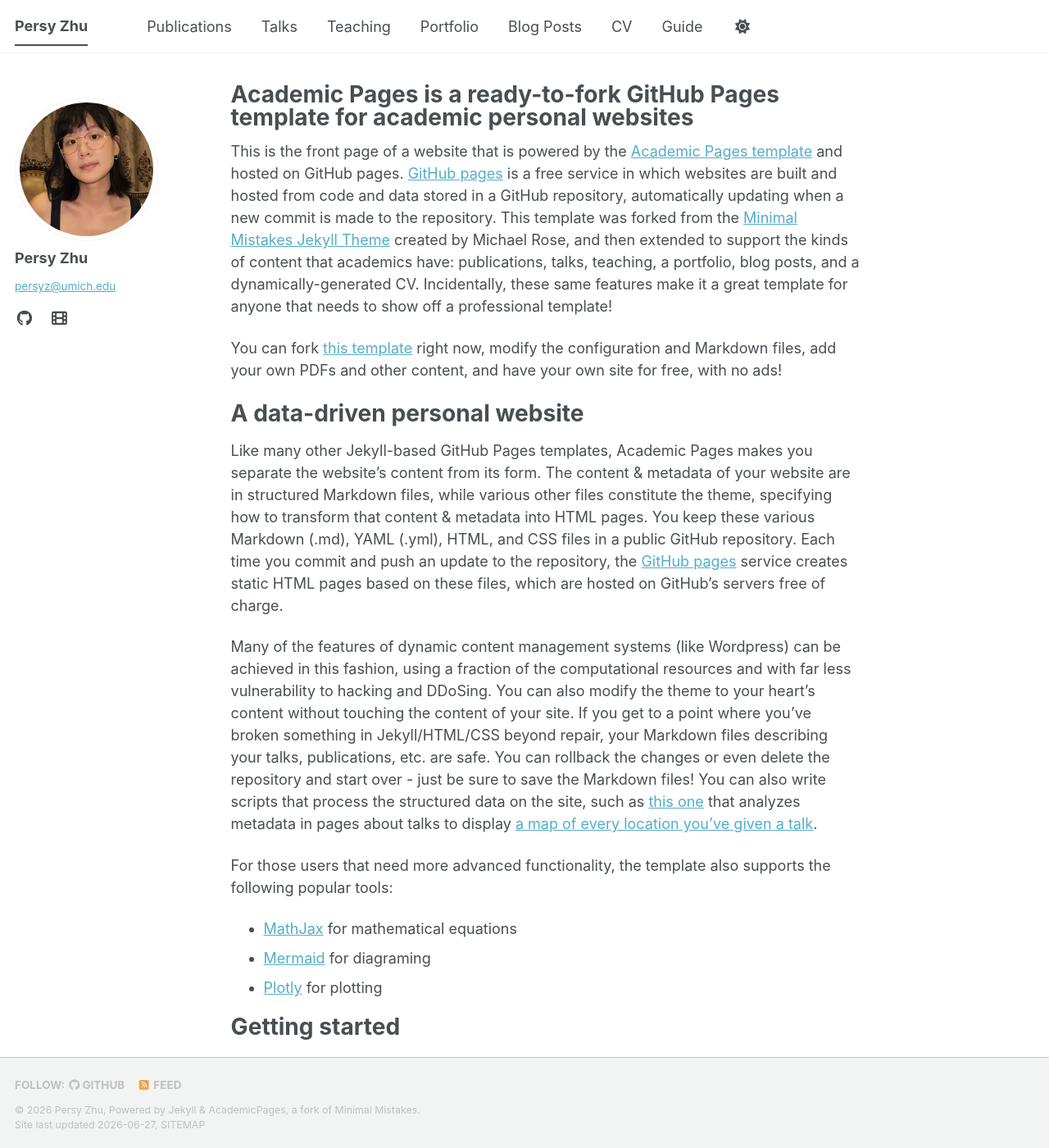
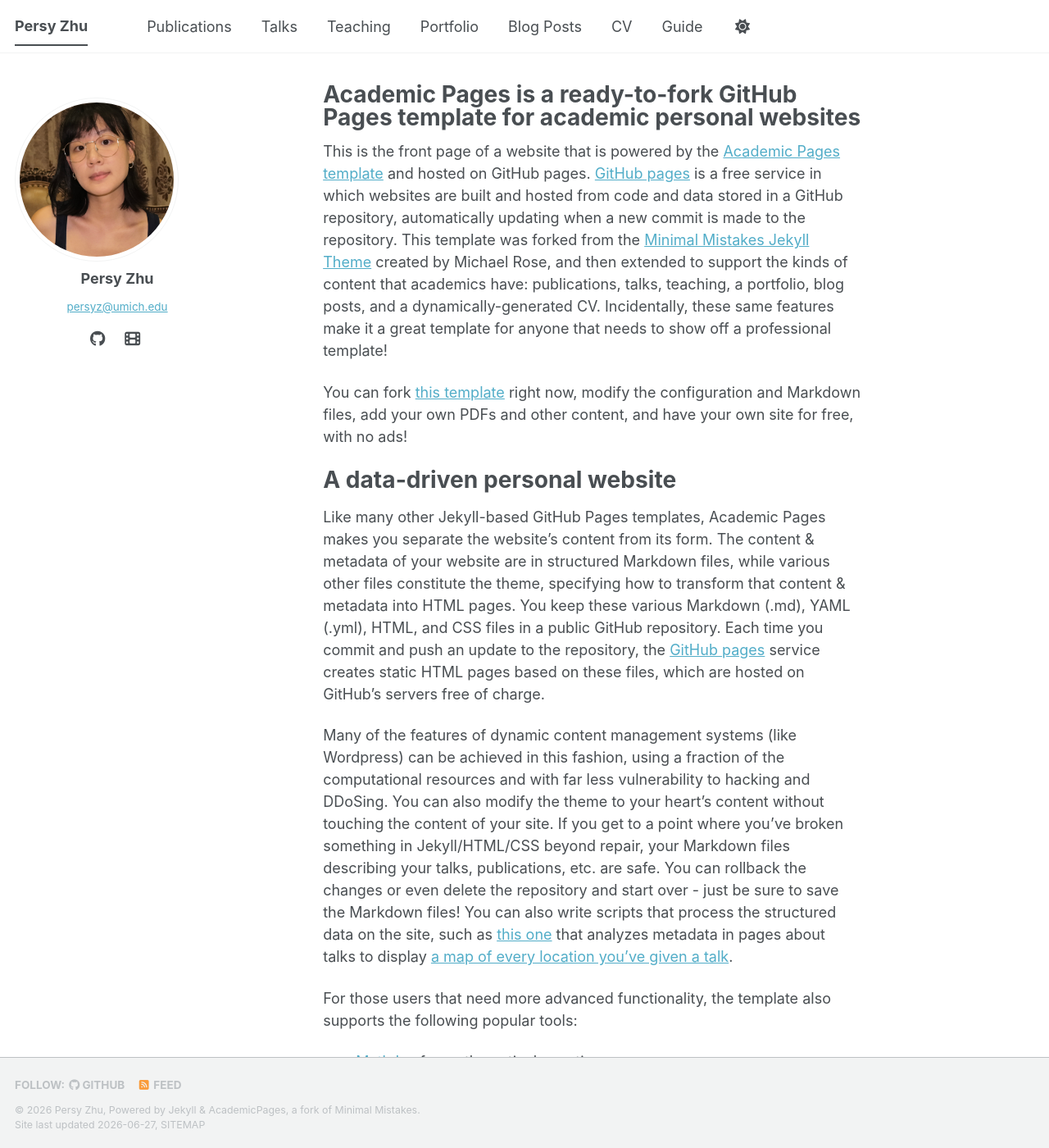
Before and after one commit to persy-zhu/persy-zhu.github.io, a Jekyll site: the page built from _pages/about.md, in a window 1280 px wide and 1400 px high. Shown: the whole window at 82% size. Built offline with Jekyll 4.4.1, drawn with Linux system fonts in a browser that asks for light colours; a style sheet for code colours, icons or effects is not loaded.

Commit message:
Widen sidebar, center content, enlarge avatar

```diff
--- a/assets/css/main.scss
+++ b/assets/css/main.scss
@@ -37,3 +37,35 @@
     "layout/sidebar",
     "layout/json_cv"
 ;
+
+/* ── Custom overrides ── */
+
+/* Bigger avatar */
+.author__avatar img {
+  max-width: 200px;
+}
+
+/* Center sidebar content */
+.author__avatar,
+.author__content,
+.author__urls-wrapper {
+  text-align: center;
+}
+
+.author__urls {
+  justify-content: center;
+}
+
+/* Wider sidebar column + adjusted page width */
+@media (min-width: 64em) {
+  .sidebar {
+    float: left;
+    width: 22%;
+  }
+
+  .page,
+  .archive {
+    float: right;
+    width: 74%;
+  }
+}
```
